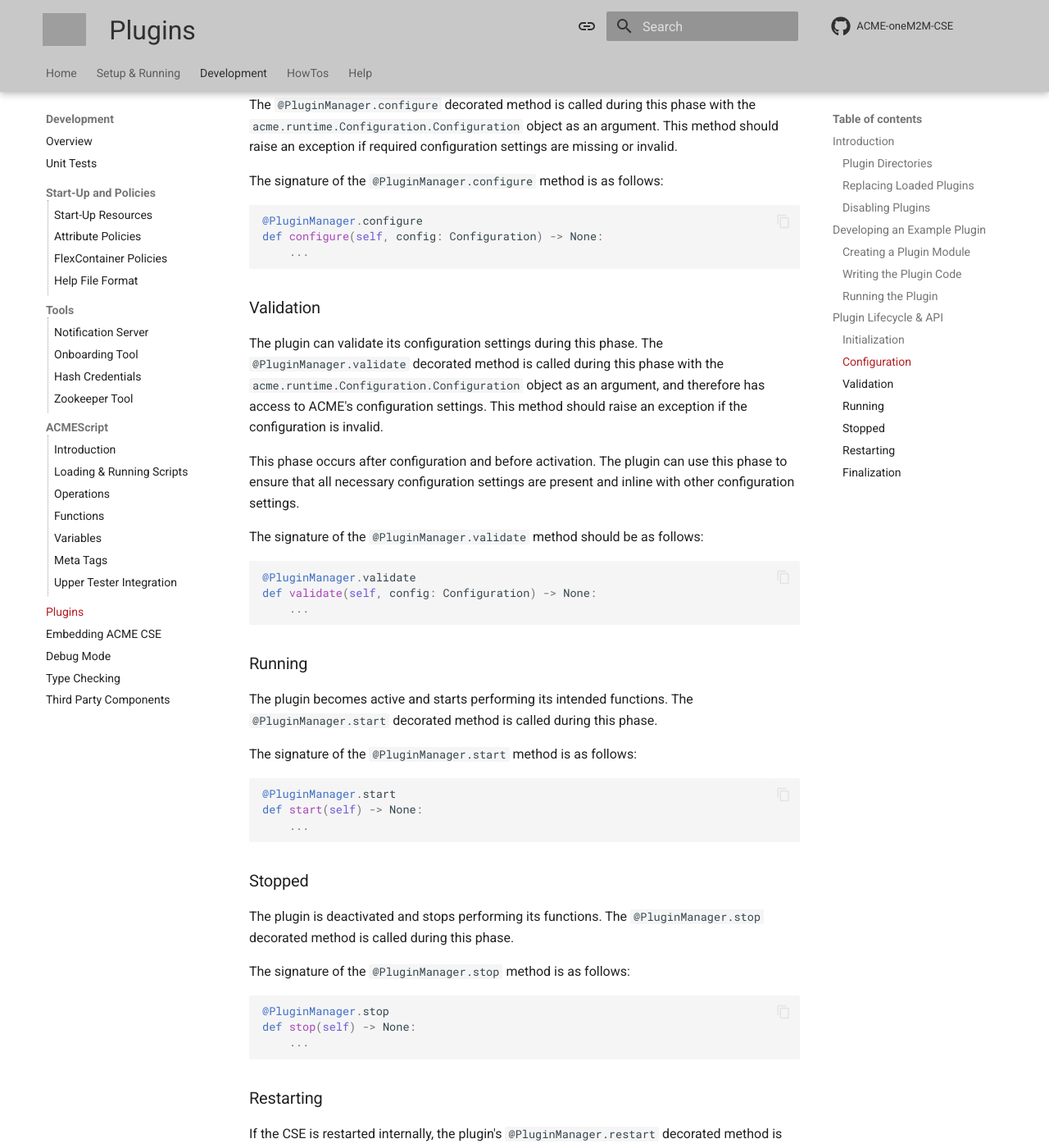
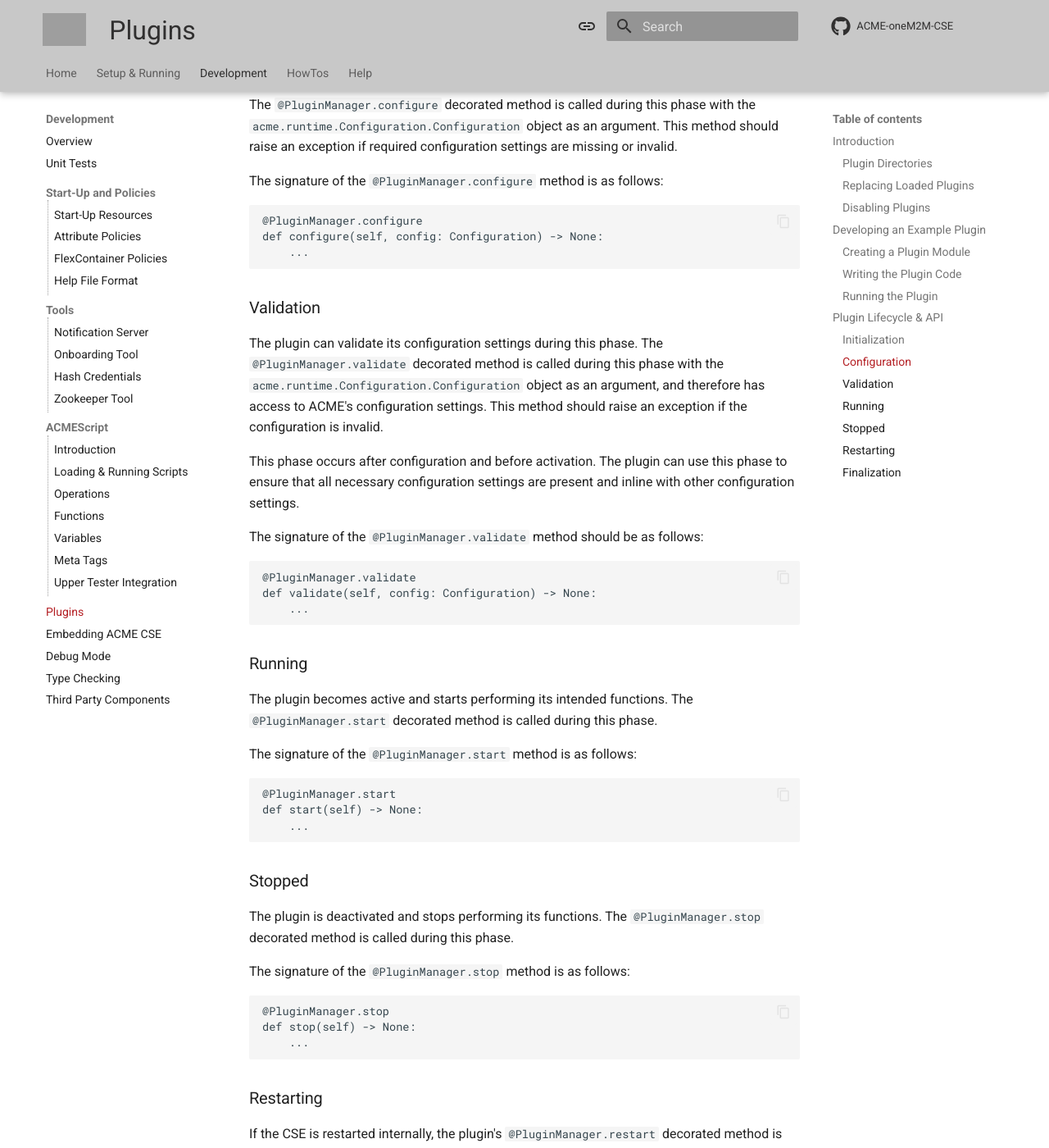
Before and after one commit to ankraft/ACME-oneM2M-CSE-mkdocs, an MkDocs documentation site: the page built from docs/development/Plugins.md, in a window 1280 px wide and 1400 px high, scrolled down 3904 px. Shown: the whole window at 82% size. Built offline with MkDocs 1.6.1 and Material for MkDocs 9.7.7, drawn with Linux system fonts in a browser that asks for light colours; comment, search, counter and statistics services are not loaded; some of the changed text lies outside the part shown; grey boxes are pictures that could not be loaded.

Commit message:
Further trying to prevent syntax highlighting problems

````diff
--- a/docs/development/Plugins.md
+++ b/docs/development/Plugins.md
@@ -129,7 +129,7 @@ The plugin is loaded and initialized when the CSE starts. The `@PluginManager.in
 
 The signature of the `@PluginManager.init` method is as follows:
 
-```python
+```
 @PluginManager.init
 def init(self) -> None:
     ...
@@ -141,7 +141,7 @@ The plugin can read configuration settings from the CSE's configuration file dur
 
 The signature of the `@PluginManager.configure` method is as follows:
 
-```python
+```
 @PluginManager.configure
 def configure(self, config: Configuration) -> None:
     ...
@@ -156,7 +156,7 @@ This phase occurs after configuration and before activation. The plugin can use
 
 The signature of the `@PluginManager.validate` method should be as follows:
 
-```python
+```
 @PluginManager.validate
 def validate(self, config: Configuration) -> None:
     ...
@@ -169,7 +169,7 @@ The plugin becomes active and starts performing its intended functions. The `@Pl
 
 The signature of the `@PluginManager.start` method is as follows:
 
-```python
+```
 @PluginManager.start
 def start(self) -> None:
     ...
@@ -182,7 +182,7 @@ The plugin is deactivated and stops performing its functions. The `@PluginManage
 
 The signature of the `@PluginManager.stop` method is as follows:
 
-```python
+```
 @PluginManager.stop
 def stop(self) -> None:
     ...
@@ -194,7 +194,7 @@ If the CSE is restarted internally, the plugin's `@PluginManager.restart` decora
 
 The signature of the `@PluginManager.restart` method is as follows:
 
-```python
+```
 @PluginManager.restart
 def restart(self) -> None:
     ...
@@ -206,7 +206,7 @@ The plugin is finalized and cleaned up when the CSE shuts down. The `@PluginMana
 
 The signature of the `@PluginManager.finish` method is as follows:
 
-```python
+```
 @PluginManager.finish
 def finish(self) -> None:
     ...
````
